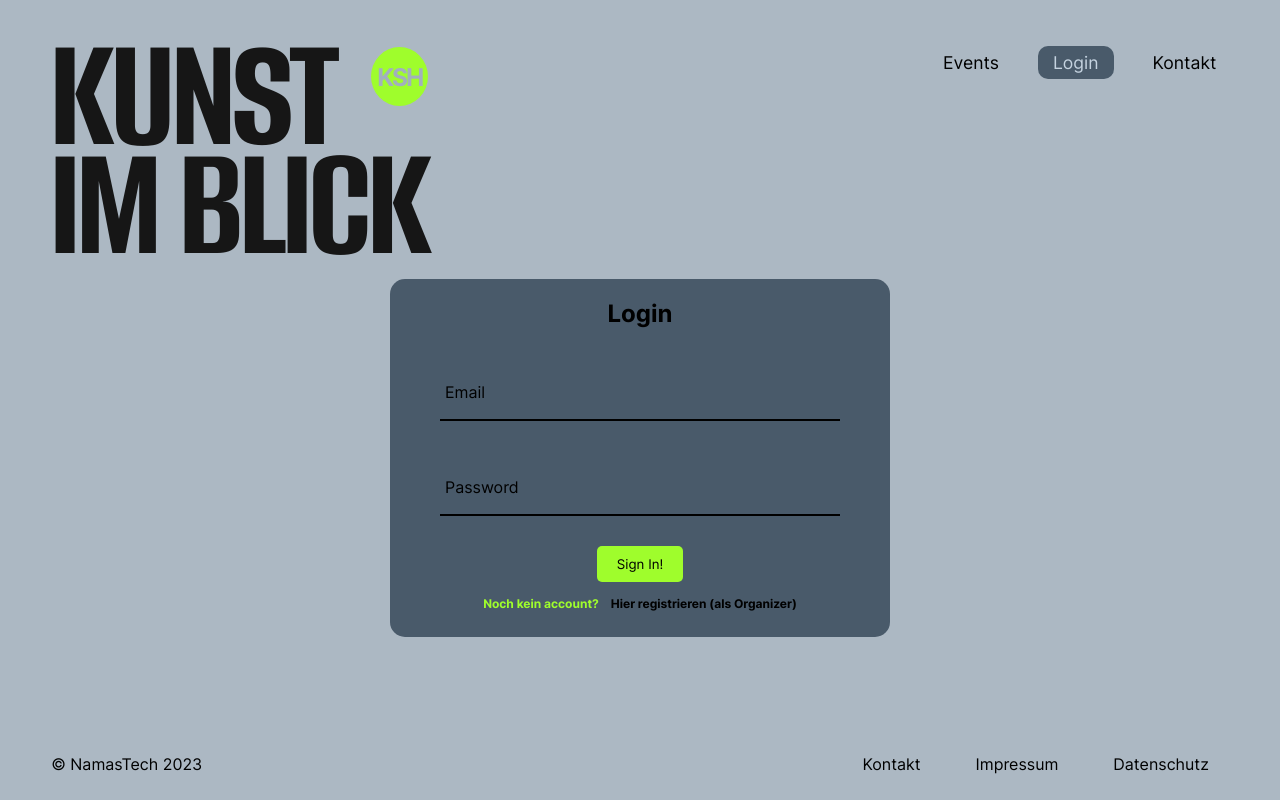
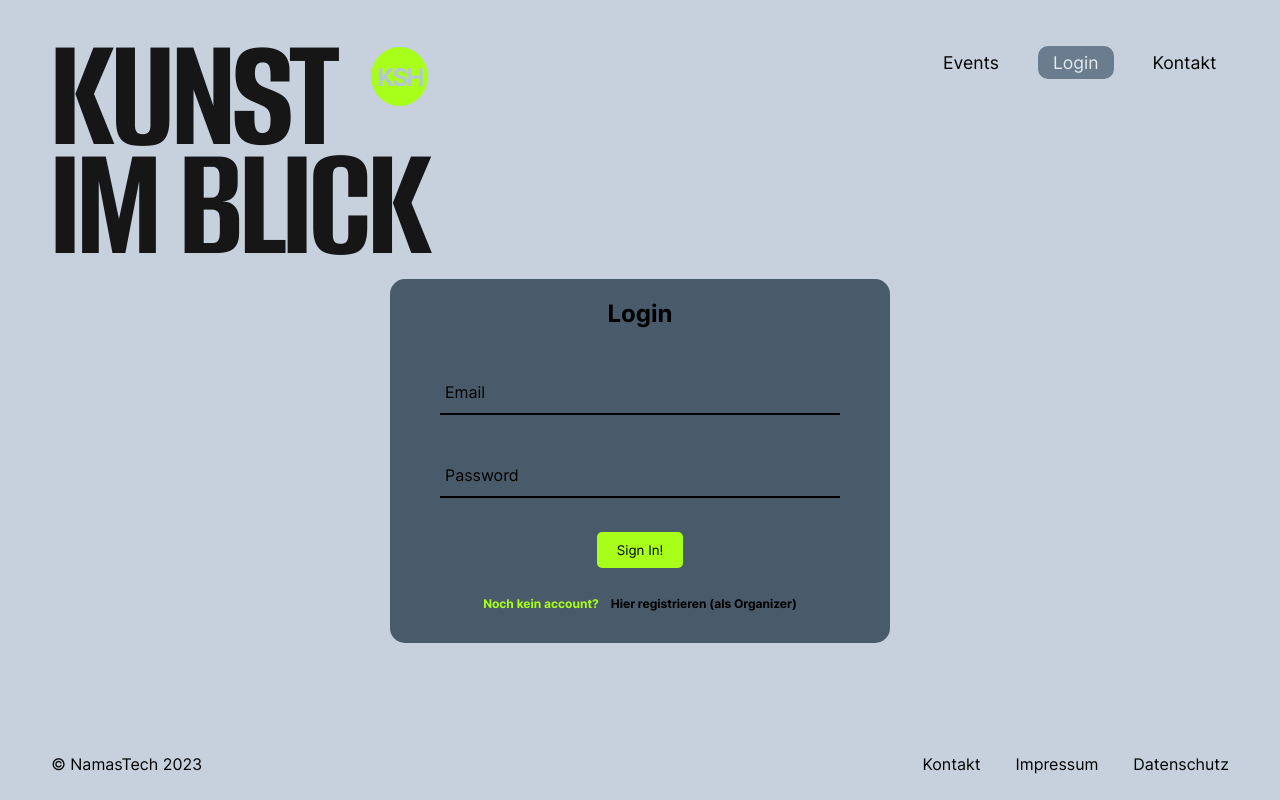
Before and after one commit to NAMASTECH/Kultur-Ausstellungsplattform-frontend, a React (Vite) app: page /login in a window 1280 px wide. Built offline with nearby package versions, Linux system fonts and the light colour scheme.

Commit message:
styles angepasst, stylefehler behoben

```diff
--- a/src/js/components/EventCard.scss
+++ b/src/js/components/EventCard.scss
@@ -30,7 +30,7 @@
 
   .gallery-card-image {
     width: 100%;
-    height: 30rem;
+    height: 27rem;
     object-fit: cover;
     border-radius: 4px;
   }
@@ -39,7 +39,7 @@
 .gallery-card:hover {
   transform: scale(1.05);
   transition: transform 0.3s ease;
-  box-shadow: 0 8px 30px rgba(0, 0, 0, 0.2);
+  // box-shadow: 0 8px 30px rgba(0, 0, 0, 0.2);
 }
 
 .card-content {
@@ -52,14 +52,13 @@
   }
   .artists {
     margin-top: 15px;
-    font-size: 1.6rem;
+    font-size: 1.5rem;
     font-weight: 500;
     letter-spacing: -1px;
     color: black;
   }
   .eventTitle {
-    margin-top: -2px;
-    font-size: 1.6rem;
+    font-size: 1.5rem;
     font-weight: 500;
     letter-spacing: -1px;
     color: black;
@@ -81,6 +80,6 @@
   .artists,
   .eventTitle,
   .organizer {
-    padding: 0 20px;
+    padding: 0 17px;
   }
 }
--- a/src/js/components/Layout/footer.scss
+++ b/src/js/components/Layout/footer.scss
@@ -29,10 +29,20 @@
       .impressum,
       .datenschutz {
         text-decoration: none;
-                margin-right: 20px;
         color: black;
-
       }
     }
   }
 }
+
+@media screen and (max-width: 950px) {
+  .kontakt,
+  .impressum,
+  .datenschutz {
+    display: none;
+  }
+
+  .contact-info {
+    margin: 40px 0 10px 0;
+  }
+}
--- a/src/js/views/Contact/kontaktFormStyle.scss
+++ b/src/js/views/Contact/kontaktFormStyle.scss
@@ -6,14 +6,13 @@ $trans-time: 300ms;
 $width: 400px;
 
 .KontaktForm-container {
-
   form {
     max-width: 500px;
     display: flex;
     flex-direction: column;
     justify-content: center;
+    align-items: center;
 
-    align-items: center;
 
     .group {
       position: relative;
@@ -46,14 +45,14 @@ $width: 400px;
         outline: none;
       }
 
-      &:focus~label,
-      &:valid~label {
+      &:focus ~ label,
+      &:valid ~ label {
         top: -14px;
         font-size: 12px;
         color: $hl-color;
       }
 
-      &:focus~.bar:before {
+      &:focus ~ .bar:before {
         width: $width;
       }
     }
@@ -79,7 +78,7 @@ $width: 400px;
       width: $width;
 
       &:before {
-        content: '';
+        content: "";
         height: 2px;
         width: 0;
         bottom: 0px;
@@ -96,11 +95,12 @@ $width: 400px;
       border: none;
       border-radius: 5px;
       padding: 10px 20px;
+      margin: 10px 0;
       cursor: pointer;
     }
 
     button:hover {
-      background-color: $green ;
+      background-color: $green;
       opacity: 0.6;
     }
   }
--- a/src/js/views/authentication/LoginForm.jsx
+++ b/src/js/views/authentication/LoginForm.jsx
@@ -107,7 +107,7 @@ export default function LoginForm() {
           Sign In!
         </button>
 
-        <span>Noch kein account?
+        <span className="register">Noch kein account?
           <Link to="/register/organizer">Hier registrieren (als Organizer)</Link>
         </span>
 
--- a/src/js/views/authentication/LoginForm.scss
+++ b/src/js/views/authentication/LoginForm.scss
@@ -1,4 +1,4 @@
-@import '../../../styles/variables';
+@import "../../../styles/variables";
 $bg-color: #424242;
 $hl-color: $green;
 $muted-color: #000;
@@ -6,7 +6,6 @@ $trans-time: 300ms;
 $width: 400px;
 
 .login-form {
-
   max-width: 500px;
   display: flex;
   flex-direction: column;
@@ -45,14 +44,14 @@ $width: 400px;
       outline: none;
     }
 
-    &:focus~label,
-    &:valid~label {
+    &:focus ~ label,
+    &:valid ~ label {
       top: -14px;
       font-size: 12px;
       color: $hl-color;
     }
 
-    &:focus~.bar:before {
+    &:focus ~ .bar:before {
       width: $width;
     }
   }
@@ -78,7 +77,7 @@ $width: 400px;
     width: $width;
 
     &:before {
-      content: '';
+      content: "";
       height: 2px;
       width: 0;
       bottom: 0px;
@@ -95,26 +94,27 @@ $width: 400px;
     border: none;
     border-radius: 5px;
     padding: 10px 20px;
+    margin: 10px 0 20px 0;
     cursor: pointer;
   }
 
   button:hover {
-    background-color: $green ;
+    background-color: $green;
     opacity: 0.6;
   }
-  button:disabled{
+  button:disabled {
     cursor: not-allowed;
   }
-  bottom[disabled]{
+  bottom[disabled] {
     cursor: not-allowed;
   }
 
-  span {
+  .register {
     color: $hl-color;
     font-size: 12px;
     font-weight: bold;
     text-align: center;
-    margin: 0.5em 0;
+    margin: 0 0 1em 0;
 
     a {
       margin-left: 1em;
@@ -125,17 +125,17 @@ $width: 400px;
 
 // MEDIA QUERIES // ============================== //
 @media screen and (max-width: 768px) {
-  $width: 300px;
+  $width: 200px;
   .login-form {
-    max-width: 400px;
-    button:disabled{
+    max-width: 355px;
+
+    button:disabled {
       border: 2px solid red;
       color: red;
     }
-    bottom[disabled]{
+    bottom[disabled] {
       border: 2px solid red;
       color: red;
     }
-
   }
 }
--- a/src/js/views/event/EventOverview.scss
+++ b/src/js/views/event/EventOverview.scss
@@ -4,7 +4,7 @@
   position: absolute;
   right: 4.8rem;
   top: 14rem;
-     color: black;
+    color: black;
     font-family: $main_font;
     font-size: 1.1em;
     padding: 5px 15px;
@@ -37,14 +37,16 @@
   justify-content: center;
 
 }
-@media screen and (max-width: 700px) {
+@media screen and (max-width: 950px) {
   .btn_filter {
     position: relative;
     left: 1.4rem;
     top: 0.7rem;
     margin-bottom: 0.6rem;
   }
+}
 
+  @media screen and (max-width: 950px) {
   .gallery {
     justify-content: start;
 
--- a/src/styles/_variables.scss
+++ b/src/styles/_variables.scss
@@ -81,18 +81,18 @@
 // ----------------- Color Options ------------------
 
 // ---- dark grey ----
-$bg_color: #acb8c3;  //Hintergrundfarbe der Seite
-$green: #9ffd2c;    // Neon Akzentfarbe
-$second_color: #495a6a; //Hintergrundfarbe für Buttons und anderes
-$logo_font_color: #a2b0bd; // Fontfarbe im Neon Punkt
-$nav_font_hover: #c5d3e0;  // Fontfarbe in den Buttons bei Hover
+// $bg_color: #acb8c3;  //Hintergrundfarbe der Seite
+// $green: #9ffd2c;    // Neon Akzentfarbe
+// $second_color: #495a6a; //Hintergrundfarbe für Buttons und anderes
+// $logo_font_color: #a2b0bd; // Fontfarbe im Neon Punkt
+// $nav_font_hover: #c5d3e0;  // Fontfarbe in den Buttons bei Hover
 
 // ---- grey ----
-// $bg_color: #c6d1dd;
-// $green: #a7ff1a;
-// $second_color: #6a7c8d;
-// $logo_font_color: #b5c7d1;
-// $nav_font_hover: #e3ebf1;
+$bg_color: #c6d1dd;
+$green: #a7ff1a;
+$second_color: #6a7c8d;
+$logo_font_color: #b5c7d1;
+$nav_font_hover: #e3ebf1;
 
 // ---- light grey ----
 // $bg_color: #dce2e7;
--- a/src/styles/header.scss
+++ b/src/styles/header.scss
@@ -130,7 +130,7 @@ header {
     .nav__links{
       width: 100%;
       list-style: none;
-      margin-bottom: 30em;
+      margin: 1em 0 23em 0;
       li{
         width: 100%;
         text-align: center;
@@ -140,8 +140,8 @@ header {
           text-align: left;
           color: black;
           font-size: 1.5em;
-          padding: 10px;
-          margin-left: 2em;
+          padding: 8px;
+          margin-left: 1.5em;
           font-weight: bold;
         }
       };
@@ -158,8 +158,8 @@ header {
           text-align: left;
           color: black;
           font-size: 1.5em;
-          padding: 10px;
-          margin-left: 2em;
+          padding: 8px;
+          margin-left: 1.5em;
           font-weight: bold;
         }
       };
--- a/src/styles/index.scss
+++ b/src/styles/index.scss
@@ -16,7 +16,7 @@ body {
   background-color: $bg_color;
   color: black;
   margin: 0;
-  width: 100vw;
+  width: 100%;
   height: 100vh;
 }
 
```
Lines whose indentation alone changed are shown as unchanged.
